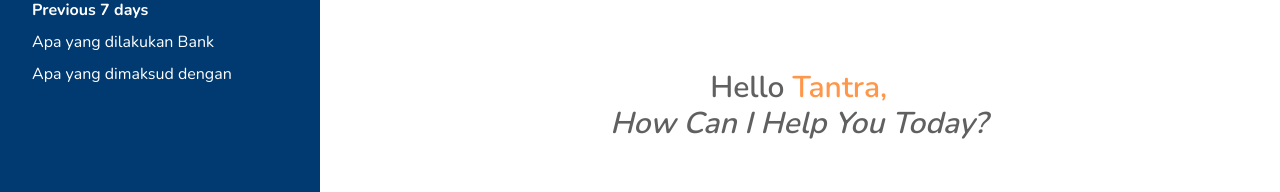
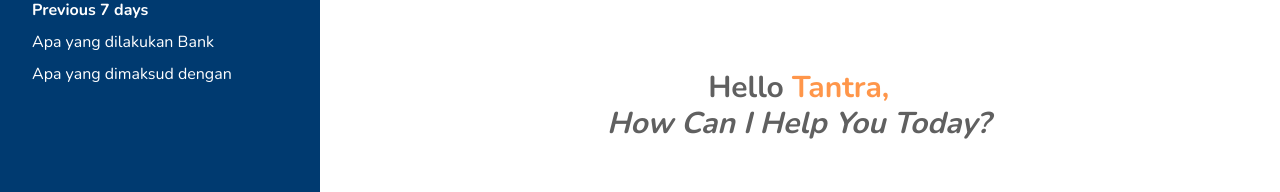
Before and after one commit to tantraluhur/pto-chatbot-frontend, a Next.js app: page /chat in a window 1280 px wide. Shown: the part 238-430 px from the top of the page. Built offline with nearby package versions, Linux system fonts and the light colour scheme.

Commit message:
feat: change font bold in greet component

```diff
--- a/src/components/chat/Greet.tsx
+++ b/src/components/chat/Greet.tsx
@@ -2,7 +2,7 @@
 
 export const Greet = () => {
     return (
-        <div className="font-semibold text-2xl text-[#606060] text-center sm:text-3xl">
+        <div className="font-bold text-2xl text-[#606060] text-center sm:text-3xl">
             Hello <span className="text-[#FF964A]"> Tantra, </span>
             <div className="italic">
                 How Can I Help You Today?
```
